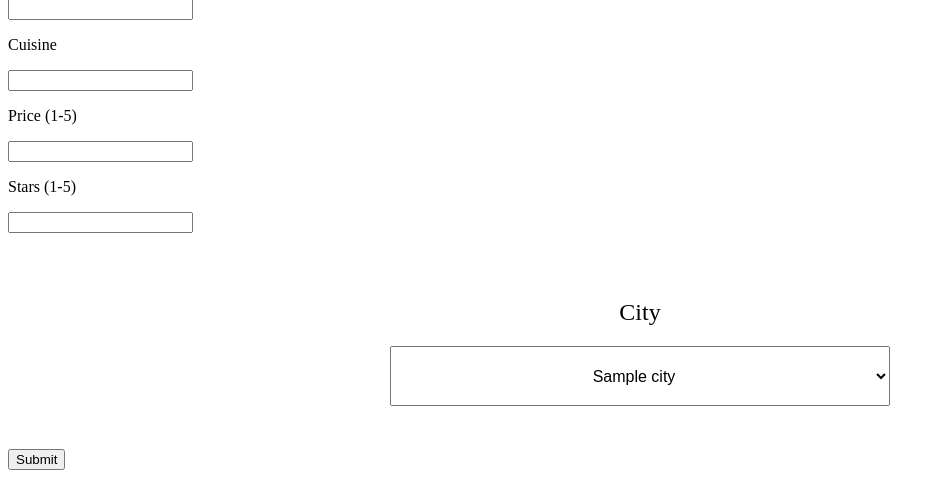
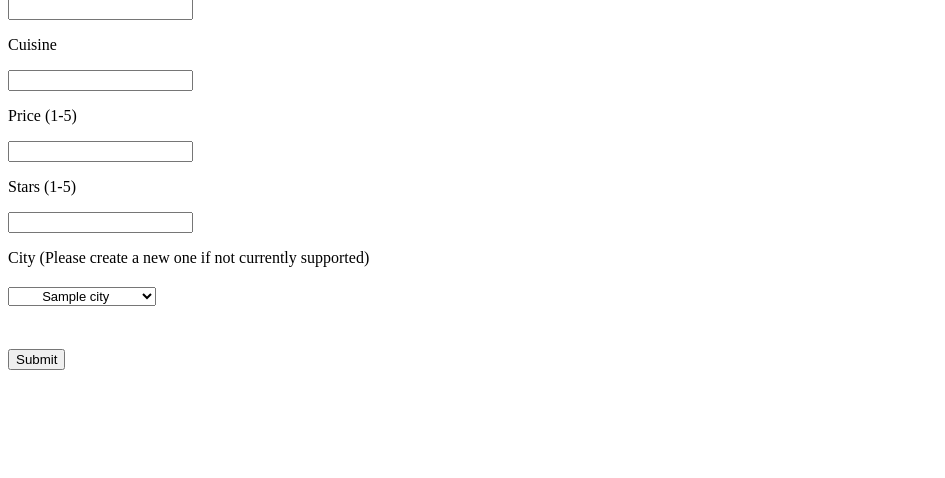
Before and after one commit to KannanAnjali/whatsthemove_cs348, a Flask app: page /index-restaurant in a window 1280 px wide. Shown: the part 564-1042 px from the top of the page, without its empty margins (0-945 px from the left). After the commit the page ends 934 px from the top, so only its background shows below. Run offline with Flask 2, Linux system fonts and the light colour scheme; tables that the repository leaves empty or names only in its code hold one stand-in row (values such as "Sample post").

Commit message:
small ui fixes to restaurants to make city dropdown align w rest of options

```diff
--- a/templates/index-restaurants.html
+++ b/templates/index-restaurants.html
@@ -23,11 +23,11 @@
         <label for="stars">Stars (1-5)</label>
         <p><input type="number" name="stars" /></p>
 
-        <div class="row" style = 'text-align:center;background-color:#ffffff'>
-            <div class="dropdown" style="width:device-width;height:100px;padding: 50px;font-size:x-large;display: inline-block; text-align:center">
-                City
+        <div class="row" style = 'text-align:left;background-color:#ffffff'>
+            <div class="dropdown" style="width:device-width;height:100px;padding: 0px;font-size:medium;display: inline-block; text-align:left">
+                City (Please create a new one if not currently supported)
                 <form method="POST" action ='/'>
-                    <select name="city" style="width:500px;height: 60px;text-align:center;font-size: medium;margin-top: 20px;">
+                    <select name="city" style="width:147.5px;height:60px: 60px;text-align:center;font-size: small;margin-top: 20px;">
                         {% for j in city_dropdown %}
                             <OPTION>{{j[0]}}</OPTION>
                         {% endfor %}
```
